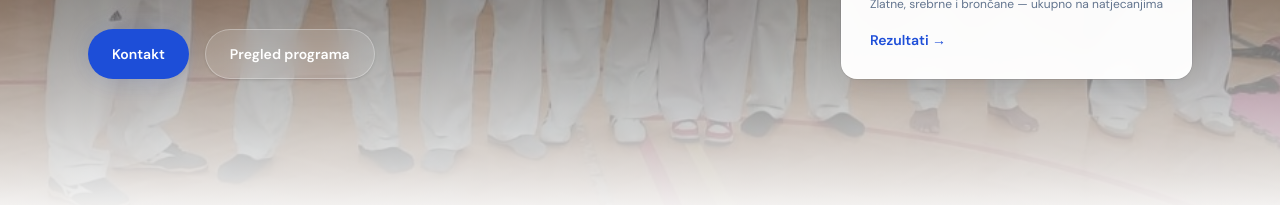
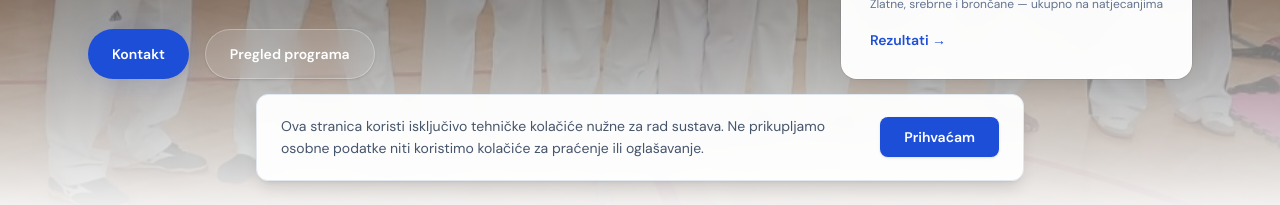
Before and after one commit to nikebaric/taekwondo-club-split, a Next.js app: page / in a window 1280 px wide. Shown: the part 595-800 px from the top of the page. Built offline with nearby package versions, Linux system fonts and the light colour scheme; no server answers.

Commit message:
Cookie consent banner

```diff
--- a/src/app/layout.tsx
+++ b/src/app/layout.tsx
@@ -1,6 +1,7 @@
 import type { Metadata } from "next";
 import { DM_Sans, Bebas_Neue } from "next/font/google";
 import "./globals.css";
+import { CookieConsent } from "@/components/cookie-consent";
 import { SiteFooter } from "@/components/site-footer";
 import { SiteHeader } from "@/components/site-header";
 import { site } from "@/config/site";
@@ -62,6 +63,7 @@ export default function RootLayout({
         <SiteHeader />
         <main className="flex-1">{children}</main>
         <SiteFooter />
+        <CookieConsent />
       </body>
     </html>
   );
--- /dev/null
+++ b/src/components/cookie-consent.tsx
@@ -0,0 +1,40 @@
+"use client";
+
+import { useEffect, useState } from "react";
+
+const STORAGE_KEY = "cookie-consent-accepted";
+
+export function CookieConsent() {
+  const [visible, setVisible] = useState(false);
+
+  useEffect(() => {
+    if (!localStorage.getItem(STORAGE_KEY)) {
+      setVisible(true);
+    }
+  }, []);
+
+  function accept() {
+    localStorage.setItem(STORAGE_KEY, "1");
+    setVisible(false);
+  }
+
+  if (!visible) return null;
+
+  return (
+    <div className="fixed inset-x-0 bottom-0 z-50 p-4 sm:p-6">
+      <div className="mx-auto flex max-w-3xl flex-col items-center gap-4 rounded-xl border border-slate-200 bg-white/95 px-6 py-5 shadow-lg backdrop-blur-sm sm:flex-row sm:gap-6">
+        <p className="text-center text-sm leading-relaxed text-slate-600 sm:text-left">
+          Ova stranica koristi isključivo tehničke kolačiće nužne za rad
+          sustava. Ne prikupljamo osobne podatke niti koristimo kolačiće za
+          praćenje ili oglašavanje.
+        </p>
+        <button
+          onClick={accept}
+          className="shrink-0 cursor-pointer rounded-lg bg-[var(--accent)] px-6 py-2.5 text-sm font-semibold text-white shadow-sm transition-all duration-200 hover:bg-blue-800 hover:shadow-md active:scale-[0.97]"
+        >
+          Prihvaćam
+        </button>
+      </div>
+    </div>
+  );
+}
```
